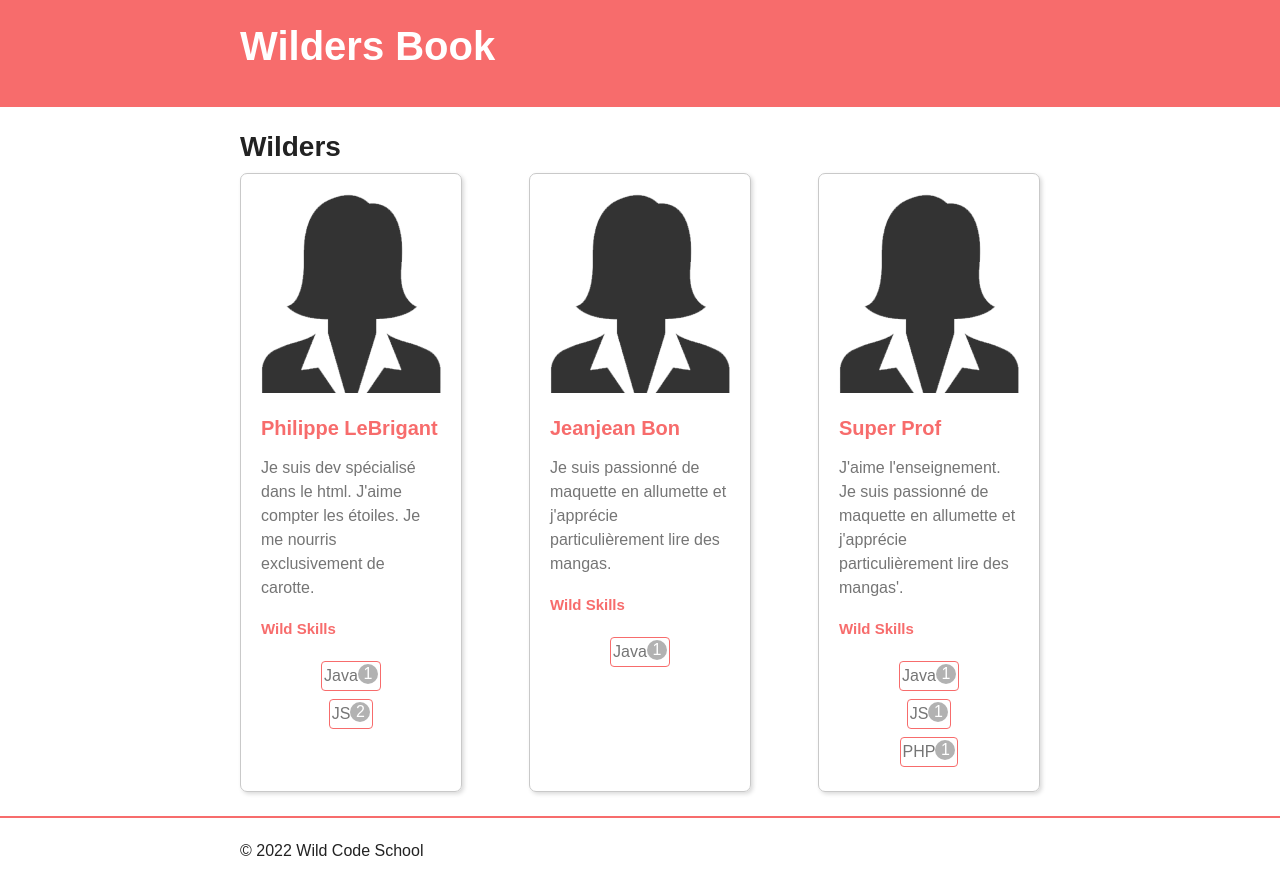
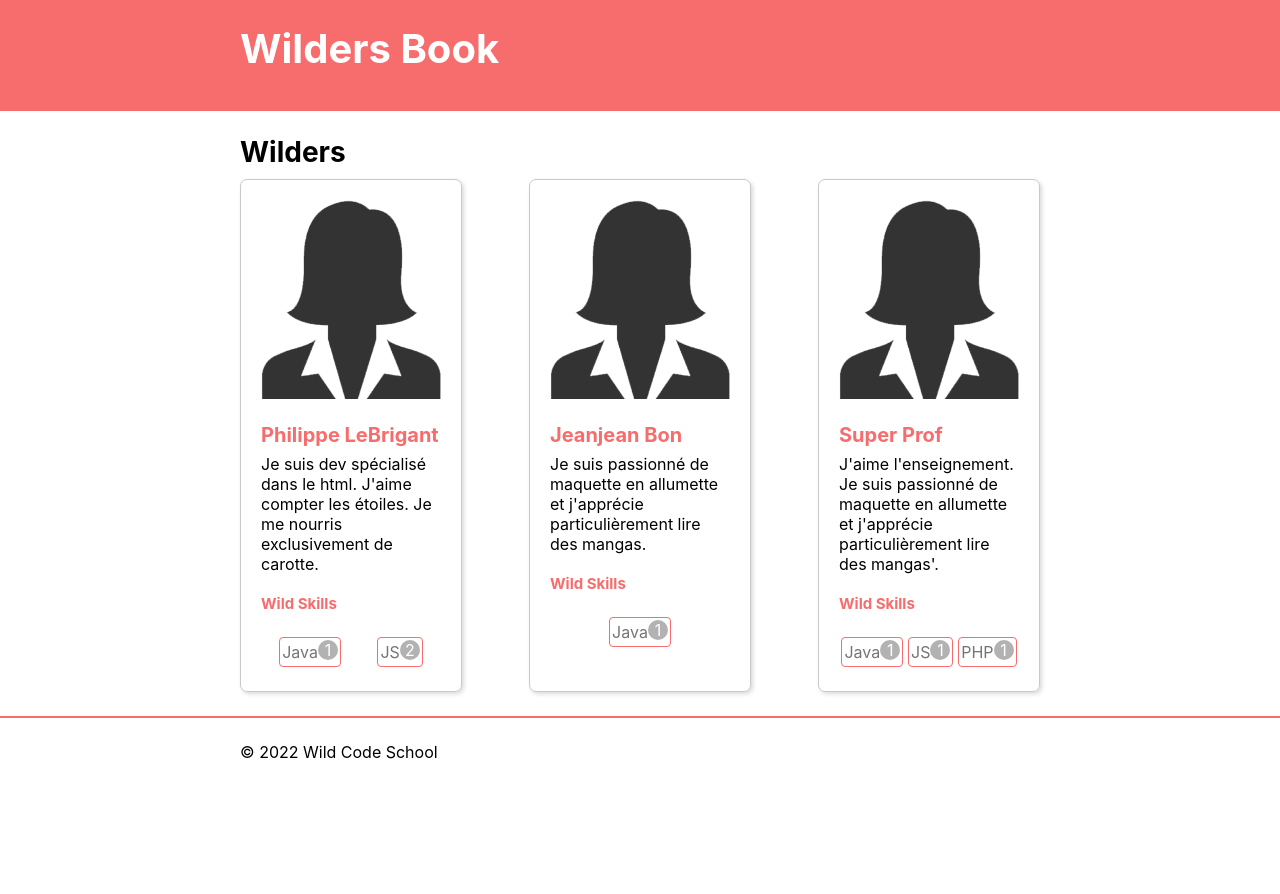
Before and after one commit to ClementPremartin/Project-Launch, a React (Create React App) app in the folder frontend-webapp/: page / in a window 1280 px wide. Shown: the top 894 px of the page. After the commit the page ends 804 px from the top, so only its background shows below. Built offline with nearby package versions, Linux system fonts and the light colour scheme.

Commit message:
refactoring project to organize style

```diff
--- a/frontend-webapp/src/App.js
+++ b/frontend-webapp/src/App.js
@@ -1,4 +1,4 @@
-import { Container, Footer, Header, MainContainer} from "./App.styled";
+import { Container, Footer, Header, MainContainer, PageTitle} from "./App.styled";
 import { Paragraph } from "./styles/base-styles";
 
 import Home from "./pages/Home";
@@ -8,7 +8,7 @@ function App() {
     <>
       <Header>
         <Container>
-            <h1>Wilders Book</h1>
+            <PageTitle>Wilders Book</PageTitle>
         </Container>
       </Header>
       <MainContainer>
--- a/frontend-webapp/src/components/Skill.jsx
+++ /dev/null
@@ -1,17 +0,0 @@
-import React from "react";
-import "../App.css";
-
-const Skill = ( {skill, rate} ) => {
-    return (
-        <div>
-            <ul className="skills">
-              <li>
-                {skill.skill_name}
-                <span className="votes">{skill.rate}</span>
-              </li>
-            </ul>
-        </div>
-    );
-};
-
-export default Skill;
--- /dev/null
+++ b/frontend-webapp/src/components/Skill/Skill.jsx
@@ -0,0 +1,12 @@
+import { Votes } from "./Skill.styled";
+
+const Skill = ( {skill, rate} ) => {
+    return (
+        <>
+            {skill.skill_name}
+            <Votes>{skill.rate}</Votes>
+        </>
+    );
+};
+
+export default Skill;
--- /dev/null
+++ b/frontend-webapp/src/components/Skill/Skill.styled.js
@@ -0,0 +1,15 @@
+import styled from "styled-components";
+
+export const Votes = styled.span`
+    /* Center the content */
+    align-items: center;
+    display: flex;
+    justify-content: center;
+    /* Colors */
+    background-color: rgba(0, 0, 0, 0.3);
+    color: #fff;
+    /* Rounded border */
+    border-radius: 9999px;
+    height: 20px;
+    width: 20px;
+`;
--- a/frontend-webapp/src/components/Wilder.jsx
+++ /dev/null
@@ -1,21 +0,0 @@
-import React from "react";
-import Skill from "./Skill";
-import Avatar from "../assets/avatar.png";
-import "../App.css";
-import "./wilder.css";
-
-const Wilder = ( {firstname, lastname, skills, description, rate} ) => {
-    return (
-        <article className="card">
-            <img src={Avatar} alt={`${firstname} profile`} />
-            <h3>{`${firstname} ${lastname}`}</h3>
-            <p>
-                {description}
-            </p>
-            <h4>Wild Skills</h4>
-            {skills.map((skill) => <Skill key={skill.id} skill={skill}/>)}
-        </article>
-    );
-};
-
-export default Wilder;
--- /dev/null
+++ b/frontend-webapp/src/components/Wilder/Wilder.jsx
@@ -0,0 +1,28 @@
+import Skill from "../Skill/Skill";
+
+import { Card, CardImg, CardSkillsList, CardSkillsTitle, CardTitle } from "./Wilder_styled";
+import { Paragraph } from "../../styles/base-styles";
+
+import Avatar from "../../assets/avatar.png";
+
+const Wilder = ( {firstname, lastname, skills, description, rate} ) => {
+    return (
+        <Card>
+            <CardImg src={Avatar} alt={`${firstname} profile`} />
+            <CardTitle>{`${firstname} ${lastname}`}</CardTitle>
+            <Paragraph>
+                {description}
+            </Paragraph>
+            <CardSkillsTitle>Wild Skills</CardSkillsTitle>
+            <CardSkillsList>
+                {skills.map((skill) =>
+                    <li key={skill.id}>
+                        <Skill skill={skill}/>
+                    </li>
+                )}
+            </CardSkillsList>
+        </Card>
+    );
+};
+
+export default Wilder;
--- /dev/null
+++ b/frontend-webapp/src/components/Wilder/Wilder_styled.js
@@ -0,0 +1,58 @@
+import styled, { css } from "styled-components";
+import { baseTitleStyles, Paragraph } from "../../styles/base-styles";
+import { MAIN_THEME_COLOR } from "../../styles/style-constants";
+
+export const Card = styled.article`
+    width: 180px;
+    padding: 20px;
+    border: 1px solid #c9c9c9;
+    border-radius: 7px;
+    box-shadow: 2px 2px 4px rgba(0, 0, 0, 0.15);
+`;
+
+export const CardImg = styled.img`
+    border-radius: 7px 7px 0 0;
+    margin-bottom: 20px;
+    max-width: 100%;
+    height: auto;
+`;
+
+export const CardTitle = styled.h3`
+    ${baseTitleStyles};
+    color: ${MAIN_THEME_COLOR};
+    font-size: 20px;
+`;
+
+export const CardSkillsTitle = styled.h4`
+    color: ${MAIN_THEME_COLOR};
+    font-size: 15px;
+
+`;
+
+const cardPropertiesStyled = css`
+    color: #757575;
+    line-height: 1.5;
+`;
+
+export const CardParagraph = styled(Paragraph)`
+    ${cardPropertiesStyled};
+`;
+
+export const CardSkillsList = styled.ul`
+    ${cardPropertiesStyled};
+    margin: 0;
+    padding: 0;
+    list-style: none;
+    display: flex;
+    justify-content: space-around;
+    flex-wrap: wrap;
+
+    & li {
+        margin: 4px 0;
+        display: flex;
+        justify-content: space-around;
+        border: #f76c6c 1px solid;
+        border-radius: 4px;
+        padding: 2px;
+    }
+`;
--- a/frontend-webapp/src/components/wilder.css
+++ /dev/null
@@ -1,44 +0,0 @@
-h3 {
-    font-size: 20px;
-  }
-
-  h4 {
-    font-size: 15px;
-  }
-
-/*
- * card-layout. css
- */
-
-  .card {
-    width: 180px;
-    padding: 20px;
-    border: 1px solid #c9c9c9;
-    border-radius: 7px;
-    box-shadow: 2px 2px 4px rgba(0, 0, 0, 0.15);
-  }
-
-  .card > img:first-child {
-    border-radius: 7px 7px 0 0;
-    margin-bottom: 20px;
-    max-width: 100%;
-    height: auto;
-  }
-
-  .card h3, .card h4{
-    color: #F76C6C;
-    display: grid;
-    grid-template-columns: 1fr auto;
-    align-items: start;
-  }
-
-  .card h3 em {
-    padding: 0.25em;
-    background-color: #eddbff;
-    border-radius: 4px;
-  }
-
-  .card p, .card ul {
-    color: #757575;
-    line-height: 1.5;
-  }
--- a/frontend-webapp/src/pages/Home.jsx
+++ b/frontend-webapp/src/pages/Home.jsx
@@ -2,7 +2,7 @@ import { useState } from "react";
 
 import { SectionTitle, CardRow } from "./Home.styled";
 
-import Wilder from "../components/Wilder";
+import Wilder from "../components/Wilder/Wilder";
 
 import wilders from "../data/wilders";
 
```
